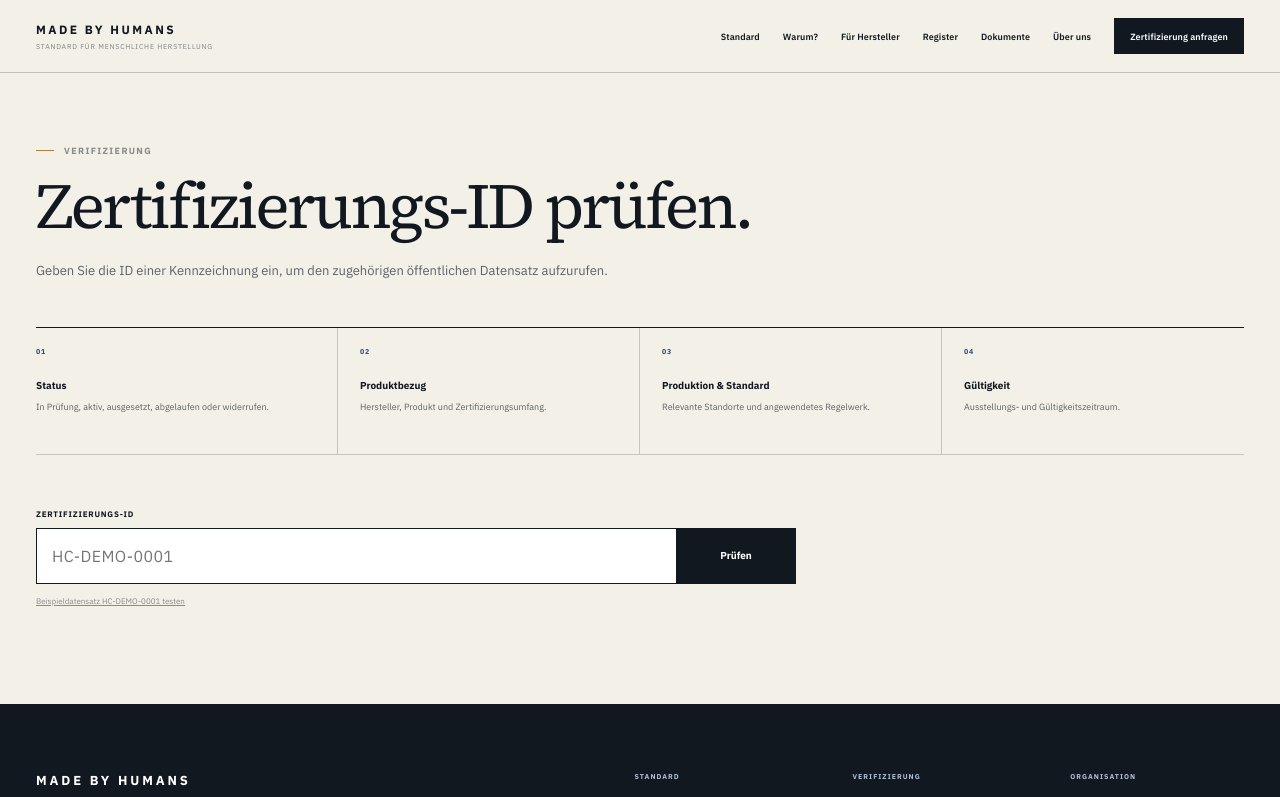
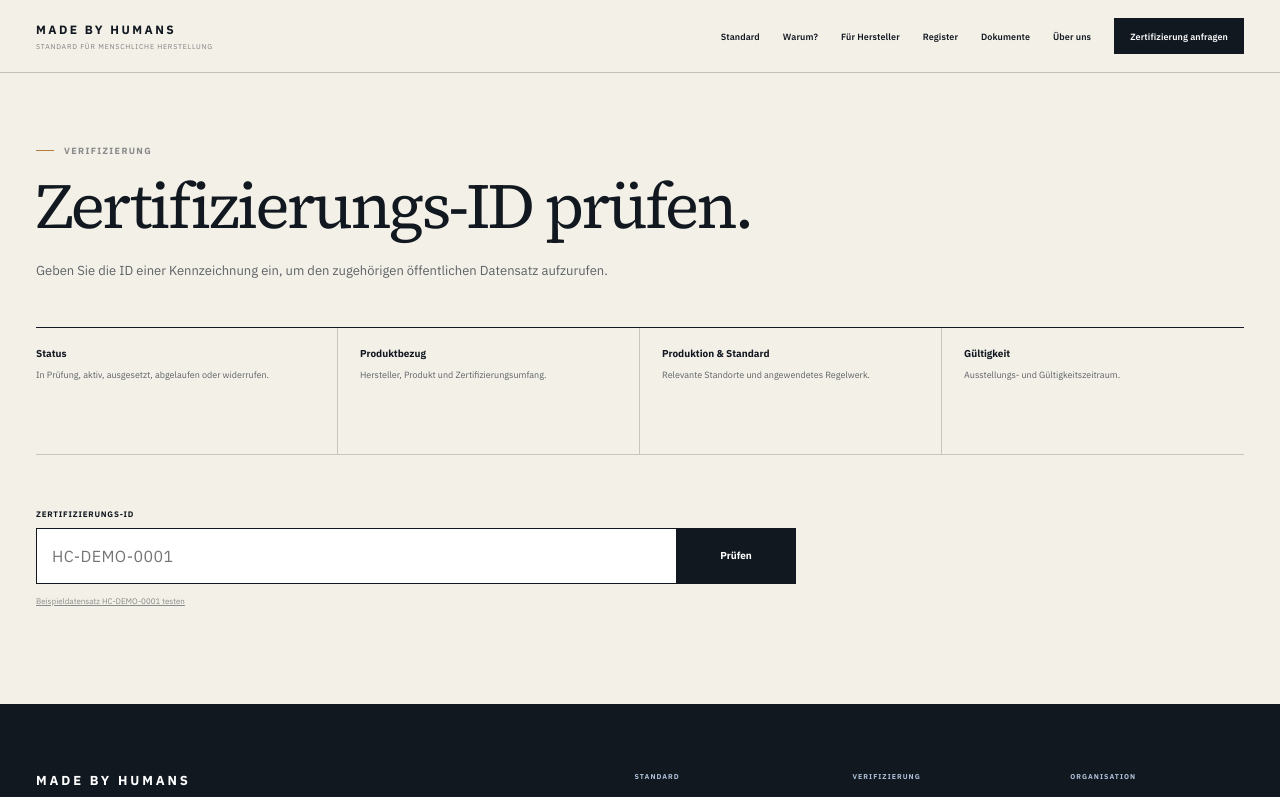
Before and after one commit to dennis-glaser-coder/human-certification-web, a Next.js app: page /pruefen in a window 1280 px wide. Shown: the top 797 px of the page. Built offline with nearby package versions, Linux system fonts and the light colour scheme.

Commit message:
Verifizierungsseite von dekorativen Nummern befreien

```diff
--- a/src/app/pruefen/page.js
+++ b/src/app/pruefen/page.js
@@ -71,10 +71,10 @@ export default function VerifyPage() {
         </div>
 
         <div className="verifyTrustStrip" aria-label="Prüfinformationen">
-          <div><span>01</span><strong>Status</strong><p>In Prüfung, aktiv, ausgesetzt, abgelaufen oder widerrufen.</p></div>
-          <div><span>02</span><strong>Produktbezug</strong><p>Hersteller, Produkt und Zertifizierungsumfang.</p></div>
-          <div><span>03</span><strong>Produktion & Standard</strong><p>Relevante Standorte und angewendetes Regelwerk.</p></div>
-          <div><span>04</span><strong>Gültigkeit</strong><p>Ausstellungs- und Gültigkeitszeitraum.</p></div>
+          <div><strong>Status</strong><p>In Prüfung, aktiv, ausgesetzt, abgelaufen oder widerrufen.</p></div>
+          <div><strong>Produktbezug</strong><p>Hersteller, Produkt und Zertifizierungsumfang.</p></div>
+          <div><strong>Produktion & Standard</strong><p>Relevante Standorte und angewendetes Regelwerk.</p></div>
+          <div><strong>Gültigkeit</strong><p>Ausstellungs- und Gültigkeitszeitraum.</p></div>
         </div>
 
         <form onSubmit={verify} className="verifySearch">
```
